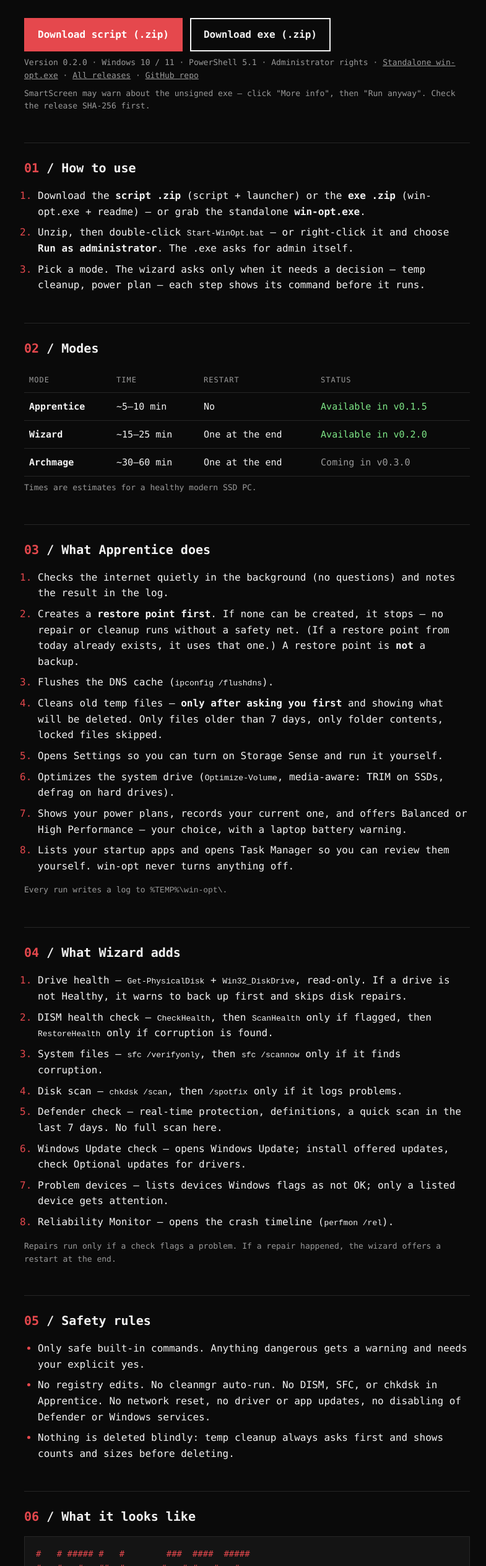
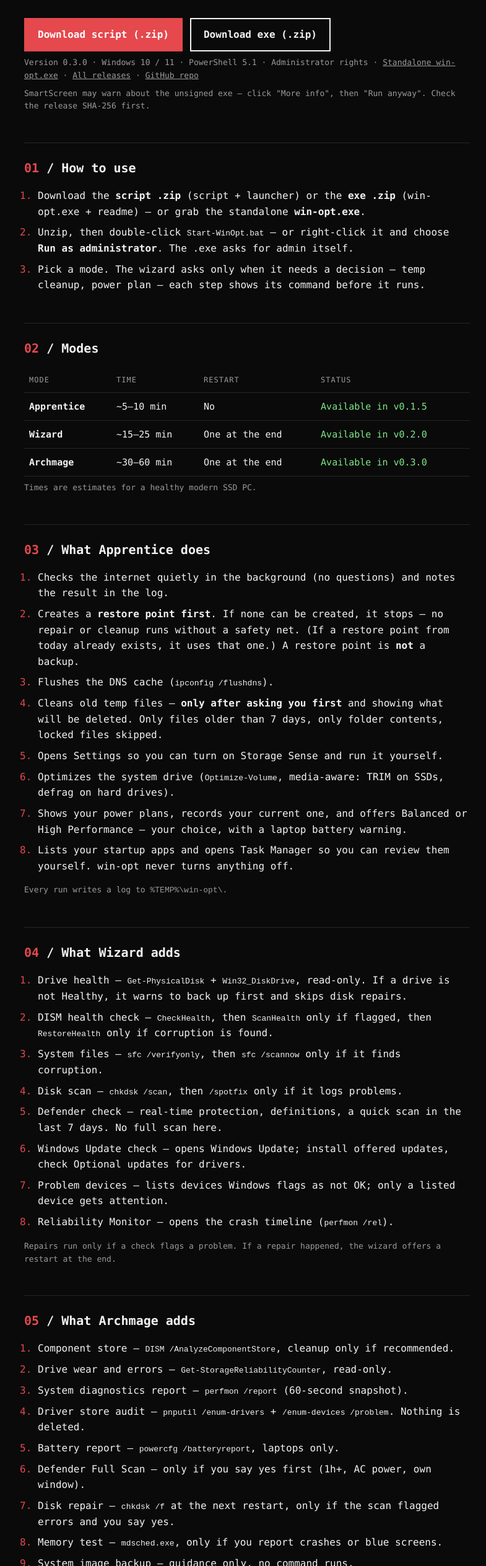
Before and after one commit to ILIV007/win-opt, a plain HTML site: page index.html in a window 1280 px wide. Shown: the part 273-2800 px from the top of the page at 62% size, without its empty margins (241-1026 px from the left). Drawn offline with Linux system fonts and the light colour scheme.

Commit message:
win-opt v0.3.0: Archmage mode

```diff
--- a/index.html
+++ b/index.html
@@ -49,11 +49,11 @@ Windows commands</strong>, step by step, shows you each command first, and shows
 you its result.</p>
 
 <div class="downloads">
-  <a class="btn primary" href="https://github.com/ILIV007/win-opt/releases/download/v0.2.0/win-opt-v0.2.0.zip">Download script (.zip)</a>
-  <a class="btn" href="https://github.com/ILIV007/win-opt/releases/download/v0.2.0/win-opt-exe-v0.2.0.zip">Download exe (.zip)</a>
+  <a class="btn primary" href="https://github.com/ILIV007/win-opt/releases/download/v0.3.0/win-opt-v0.3.0.zip">Download script (.zip)</a>
+  <a class="btn" href="https://github.com/ILIV007/win-opt/releases/download/v0.3.0/win-opt-exe-v0.3.0.zip">Download exe (.zip)</a>
 </div>
-<p class="meta">Version 0.2.0 &middot; Windows 10 / 11 &middot; PowerShell 5.1 &middot; Administrator rights &middot;
-<a href="https://github.com/ILIV007/win-opt/releases/download/v0.2.0/win-opt.exe">Standalone win-opt.exe</a> &middot;
+<p class="meta">Version 0.3.0 &middot; Windows 10 / 11 &middot; PowerShell 5.1 &middot; Administrator rights &middot;
+<a href="https://github.com/ILIV007/win-opt/releases/download/v0.3.0/win-opt.exe">Standalone win-opt.exe</a> &middot;
 <a href="https://github.com/ILIV007/win-opt/releases">All releases</a> &middot;
 <a href="https://github.com/ILIV007/win-opt">GitHub repo</a></p>
 <p class="meta">SmartScreen may warn about the unsigned exe — click "More info", then "Run anyway". Check the release SHA-256 first.</p>
@@ -70,7 +70,7 @@ you its result.</p>
   <tr><th>Mode</th><th>Time</th><th>Restart</th><th>Status</th></tr>
   <tr><td><strong>Apprentice</strong></td><td>~5–10 min</td><td>No</td><td class="ok">Available in v0.1.5</td></tr>
   <tr><td><strong>Wizard</strong></td><td>~15–25 min</td><td>One at the end</td><td class="ok">Available in v0.2.0</td></tr>
-  <tr><td><strong>Archmage</strong></td><td>~30–60 min</td><td>One at the end</td><td class="soon">Coming in v0.3.0</td></tr>
+  <tr><td><strong>Archmage</strong></td><td>~30–60 min</td><td>One at the end</td><td class="ok">Available in v0.3.0</td></tr>
 </table>
 <p class="meta">Times are estimates for a healthy modern SSD PC.</p>
 
@@ -100,14 +100,27 @@ you its result.</p>
 </ol>
 <p class="meta">Repairs run only if a check flags a problem. If a repair happened, the wizard offers a restart at the end.</p>
 
-<h2><span class="num">05</span> / Safety rules</h2>
+<h2><span class="num">05</span> / What Archmage adds</h2>
+<ol>
+  <li>Component store — <code>DISM /AnalyzeComponentStore</code>, cleanup only if recommended.</li>
+  <li>Drive wear and errors — <code>Get-StorageReliabilityCounter</code>, read-only.</li>
+  <li>System diagnostics report — <code>perfmon /report</code> (60-second snapshot).</li>
+  <li>Driver store audit — <code>pnputil /enum-drivers</code> + <code>/enum-devices /problem</code>. Nothing is deleted.</li>
+  <li>Battery report — <code>powercfg /batteryreport</code>, laptops only.</li>
+  <li>Defender Full Scan — only if you say yes first (1h+, AC power, own window).</li>
+  <li>Disk repair — <code>chkdsk /f</code> at the next restart, only if the scan flagged errors and you say yes.</li>
+  <li>Memory test — <code>mdsched.exe</code>, only if you report crashes or blue screens.</li>
+  <li>System image backup — guidance only, no command runs.</li>
+</ol>
+
+<h2><span class="num">06</span> / Safety rules</h2>
 <ul>
   <li>Only safe built-in commands. Anything dangerous gets a warning and needs your explicit yes.</li>
   <li>No registry edits. No cleanmgr auto-run. No DISM, SFC, or chkdsk in Apprentice. No network reset, no driver or app updates, no disabling of Defender or Windows services.</li>
   <li>Nothing is deleted blindly: temp cleanup always asks first and shows counts and sizes before deleting.</li>
 </ul>
 
-<h2><span class="num">06</span> / What it looks like</h2>
+<h2><span class="num">07</span> / What it looks like</h2>
 <div class="term"><span class="r">#   # ##### #   #        ###  ####  #####</span>
 <span class="r">#   #   #   ##  #       #   # #   #   #</span>
 <span class="r"># # #   #   # # # ##### #   # ####    #</span>
```
Also changed, not shown: win-opt.ico (added), 5 other files.
